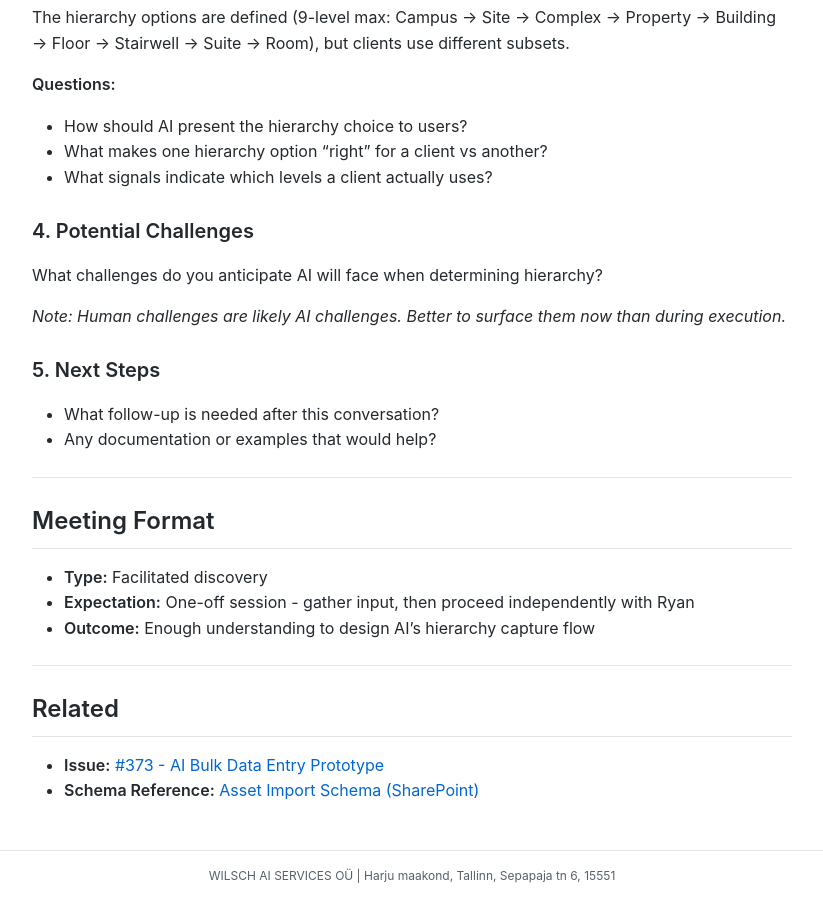
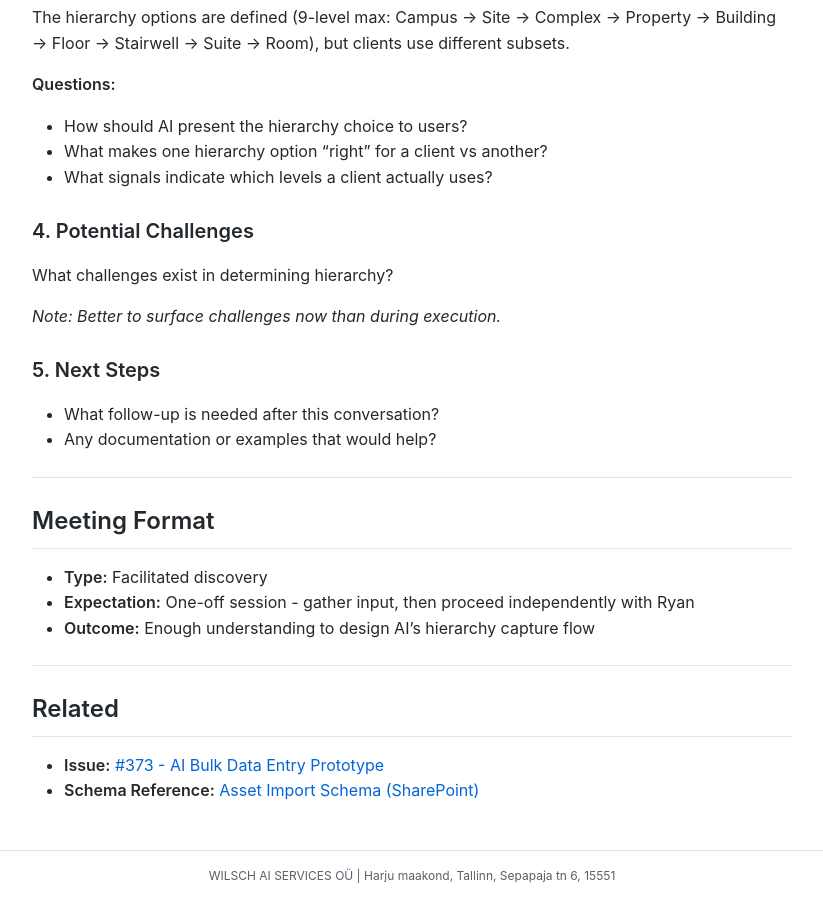
Before and after one commit to MariusWilsch/public-wilsch-ai-pages, a Jekyll site: the page built from project/archibus-fm-assistant/miguel-ian-meeting-agenda-hierarchy-understanding.md, in a window 1280 px wide and 900 px high, scrolled down 1413 px. Shown: the whole window, without its empty margins (228-1051 px from the left). Built offline with Jekyll 4.4.1, drawn with Linux system fonts in a browser that asks for light colours; our own code applies the rules of GitHub Pages for plain Markdown files; some of the changed text lies outside the part shown.

Commit message:
Sync from hippocampus 2026-02-02

```diff
--- a/project/archibus-fm-assistant/miguel-ian-meeting-agenda-hierarchy-understanding.md
+++ b/project/archibus-fm-assistant/miguel-ian-meeting-agenda-hierarchy-understanding.md
@@ -11,7 +11,7 @@ Facilitated discovery session to understand how implementers determine client hi
 
 1. **Process clarity** - How hierarchy is determined today (manual process)
 2. **Variation handling** - How to choose between hierarchy options
-3. **Challenge awareness** - Potential issues AI will face
+3. **Challenge awareness** - Potential issues in this process
 
 ## Pre-Read
 
@@ -51,9 +51,9 @@ The hierarchy options are defined (9-level max: Campus → Site → Complex →
 
 ### 4. Potential Challenges
 
-What challenges do you anticipate AI will face when determining hierarchy?
+What challenges exist in determining hierarchy?
 
-*Note: Human challenges are likely AI challenges. Better to surface them now than during execution.*
+*Note: Better to surface challenges now than during execution.*
 
 ### 5. Next Steps
 
```
